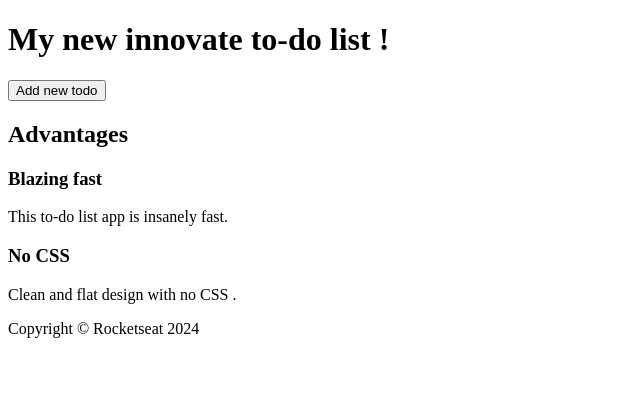
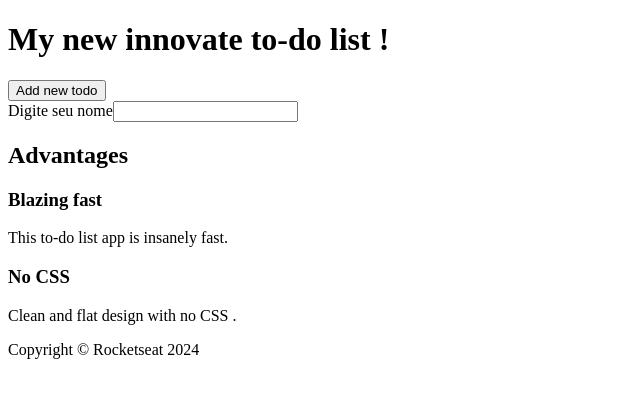
Before and after one commit to GiovaniFZ/CleanCode-React, a React (Vite) app: page / in a window 1280 px wide. Shown: the top 398 px of the page, without its empty margins (0-640 px from the left). Built offline with nearby package versions, Linux system fonts and the light colour scheme.

Commit message:
feat: Criar Input.tsx usando pattern de composição

```diff
--- a/src/App.tsx
+++ b/src/App.tsx
@@ -1,6 +1,7 @@
 import { useState } from "react"
 import Header from "./components/Header"
 import Footer from "./components/Footer"
+import * as Input from './components/Input'
 
 export default function App() {
   const [todos, setTodo] = useState<string[]>([])
@@ -11,7 +12,16 @@ export default function App() {
   return (
 
     <div>
-      <Header onCreateNewToDo={handleCreateNewTodo}/>
+      <Header onCreateNewToDo={handleCreateNewTodo} />
+
+      <Input.Root>
+        <Input.Label htmlFor="name" id="name-label" />
+        <Input.ErrorMessage message="Digite seu nome" />
+        <Input.FormField />
+        <Input.Icon>
+          <span></span>
+        </Input.Icon>
+      </Input.Root>
 
       <main>
         <h2>Advantages</h2>
@@ -32,7 +42,7 @@ export default function App() {
           {todos.map(todo => <li key={todo}>{todo}</li>)}
         </ul>
       </main>
-    <Footer />
+      <Footer />
     </div>
   )
 }
--- /dev/null
+++ b/src/components/Input.tsx
@@ -0,0 +1,47 @@
+import { LabelHTMLAttributes, ReactNode } from "react"
+
+interface RootProps{
+    children: ReactNode
+}
+
+export function Root({ children }: RootProps){
+    return(
+        <div>
+            {children}
+        </div>
+    )
+}
+
+interface LabelProps extends LabelHTMLAttributes<HTMLLabelElement>{}
+
+export function Label(props: LabelProps){
+    return(
+        <label {...props}></label>
+    )
+}
+
+interface ErrorMessageProps{
+    message: string;
+}
+
+export function ErrorMessage({message}: ErrorMessageProps){
+    return(
+        <span>{message}</span>
+    )
+}
+
+interface IconProps{
+    children: ReactNode;
+}
+
+export function Icon({children}: IconProps){
+    return(
+        <span>{children}</span>
+    )
+}
+
+export function FormField(){
+    return(
+        <input />
+    )
+}
```
